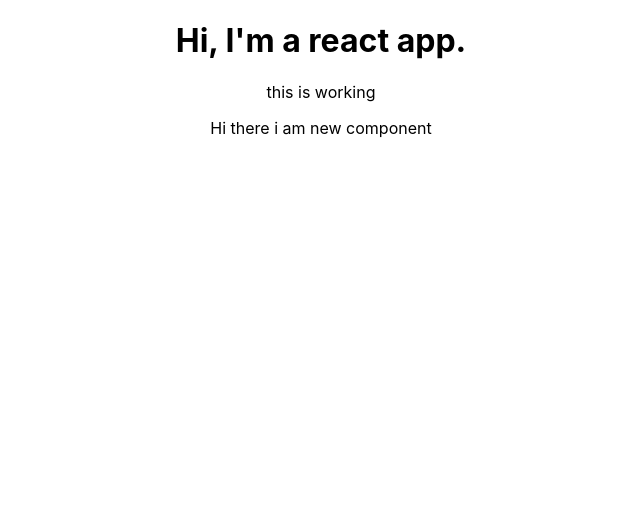
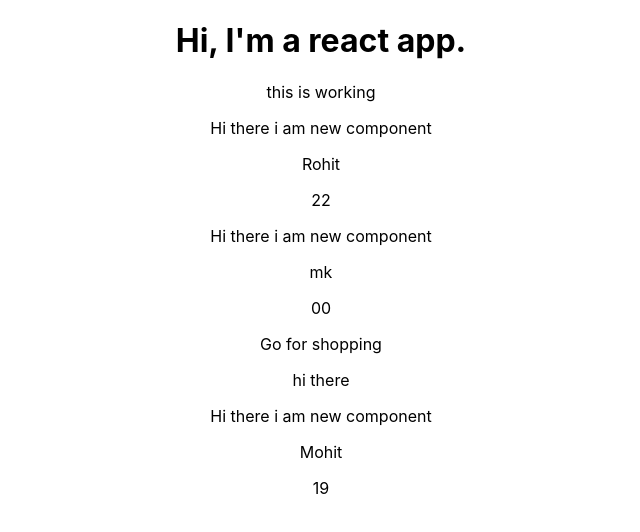
Before and after one commit to ip127001/react_all, a React (Create React App) app: page / in a window 1280 px wide. Shown: the top 532 px of the page, without its empty margins (319-959 px from the left). Built offline with nearby package versions, Linux system fonts and the light colour scheme.

Commit message:
implemented props and children property

```diff
--- a/src/App.js
+++ b/src/App.js
@@ -8,7 +8,9 @@
       <div className="App">
         <h1>Hi, I'm a react app.</h1>
         <p>this is working</p>
-        <Person />
+        <Person name="Rohit" age="22" />
+        <Person name="mk" age="00">Go for shopping<p>hi there</p></Person>
+        <Person name="Mohit" age="19" />
       </div>
     );
     // return React.createElement('div', {className: 'App'}, React.createElement('h1', null, 'Hi, I\'m a react app'));
--- a/src/Person/person.js
+++ b/src/Person/person.js
@@ -1,7 +1,14 @@
 import React from 'react'
 
-const person = () => {
-    return <p>Hi there i am new component</p>;
+const person = (props) => {
+    return (
+        <div>
+            <p>Hi there i am new component</p>
+            <p>{props.name}</p>
+            <p>{props.age}</p>
+            <p>{props.children}</p>
+        </div>
+    )
 }
 
 export default person;
```
